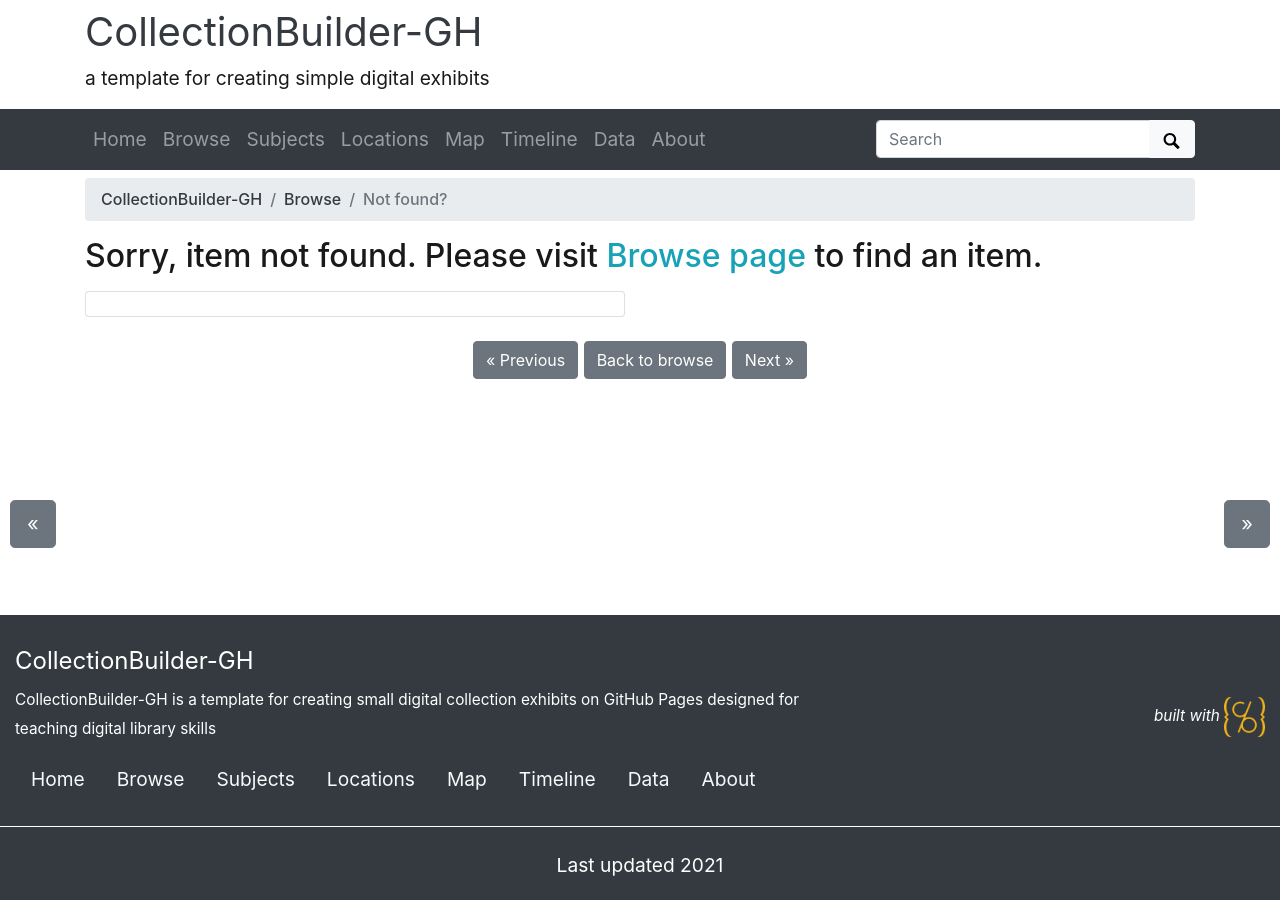
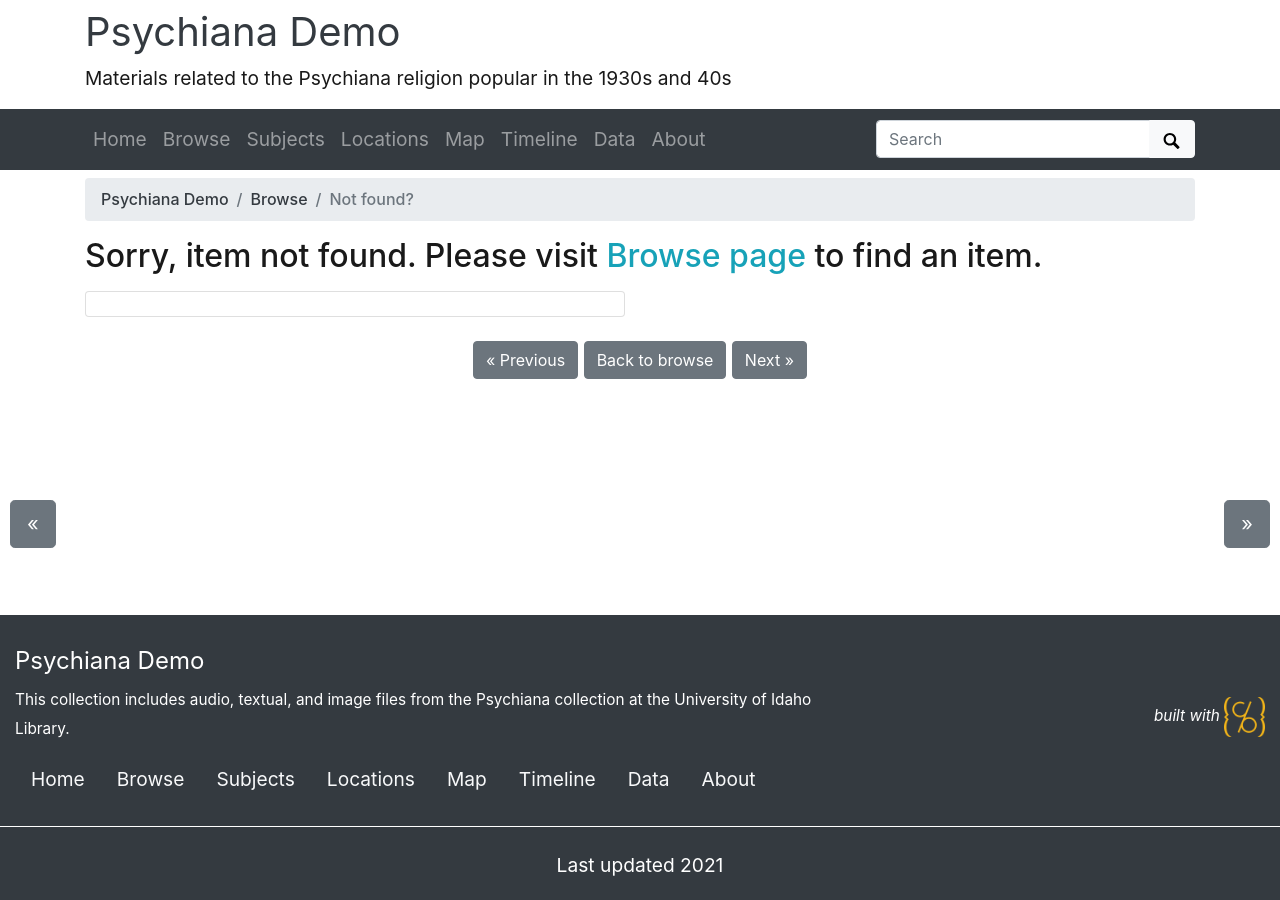
Before and after one commit to kxuidaho/collectionbuilder-attempt, a Jekyll site: the page built from pages/item.md, in a window 1280 px wide. Built offline with Jekyll 4.4.1, drawn with Linux system fonts in a browser that asks for light colours.

Commit message:
Added pyschiana collection to config

```diff
--- a/_config.yml
+++ b/_config.yml
@@ -20,21 +20,21 @@
 # SITE SETTINGS
 #
 # title of site appears in banner
-title: CollectionBuilder-GH
+title: Psychiana Demo
 # tagline, a short phrase that will appear throughout the site in the top banner
-tagline: a template for creating simple digital exhibits
+tagline: Materials related to the Psychiana religion popular in the 1930s and 40s
 # description appears in meta tags and other locations
 # this description might appear in search result lists, keep around 160 characters max
-description: "CollectionBuilder-GH is a template for creating small digital collection exhibits on GitHub Pages designed for teaching digital library skills"
+description: "This collection includes audio, textual, and image files from the Psychiana collection at the University of Idaho Library. "
 # creator of the digital collection, to appear in meta tags; we typically use our GitHub usernames but feel free to just use your name
-author: CollectionBuilder
+author: kxuidaho
 
 ##########
 # COLLECTION SETTINGS
 #
 # Set the metadata for your collection (the name of the csv file in your _data directory that describes the objects in your collection)
 # Use the filename of your CSV **without** the ".csv" extension! E.g. _data/demo-metadata.csv --> "demo-metadata"
-metadata: demo-metadata
+metadata: Copy of psychiana_cbdemo_gh(klytie) - Sheet1
 
 ##########
 # GOOGLE SERVICES [optional!]
@@ -50,7 +50,7 @@
 # ROBOTS EXCLUDE
 #
 # set noindex to true if you do NOT want Google to index your site
-# noindex: true
+noindex: true
 
 ##########
 # BUILD SETTINGS
```
